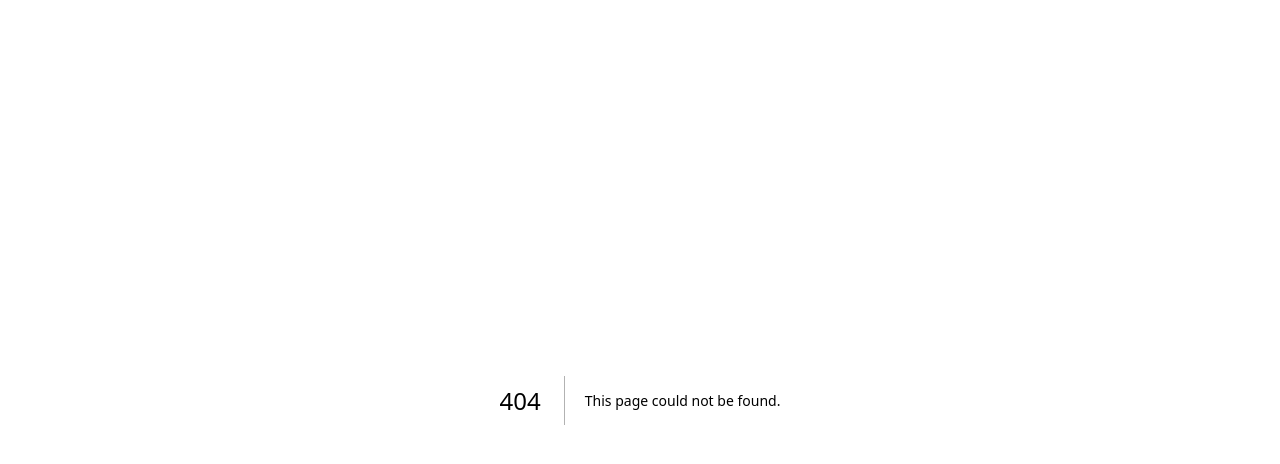
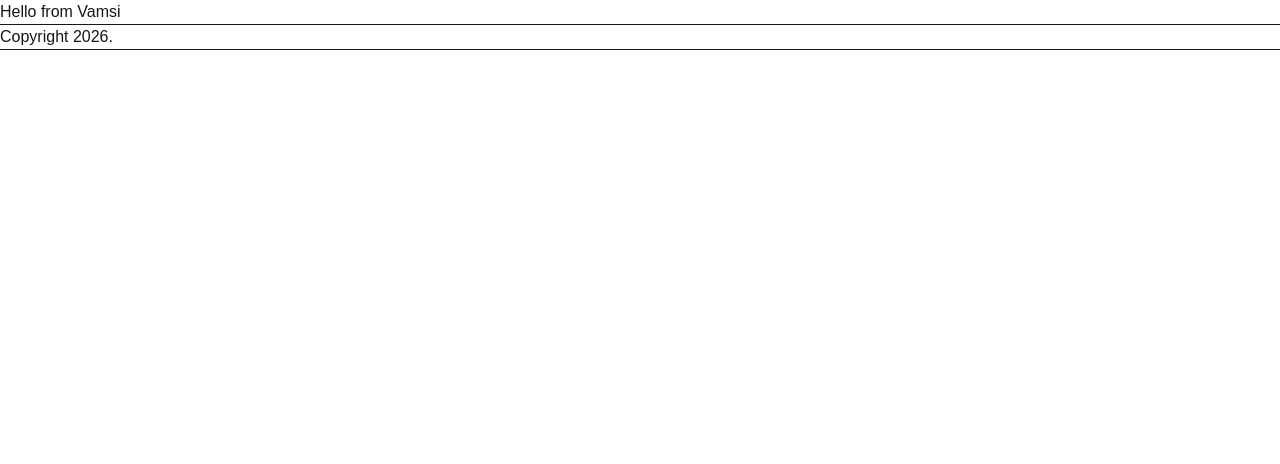
Before and after one commit to astardent/PedalPeer, a Next.js app in the folder web/: page /vamsi in a window 1280 px wide. Before the commit this address had no page. Shown: the top 464 px of the page. Built offline with nearby package versions, Linux system fonts and the light colour scheme.

Commit message:
adding sample component

```diff
--- /dev/null
+++ b/web/app/(pages)/test/page.tsx
@@ -0,0 +1,9 @@
+import Image from "next/image";
+
+export default function Home() {
+    return (
+        <div>
+            Hello from test
+        </div>
+    );
+}
--- /dev/null
+++ b/web/app/(pages)/vamsi/page.tsx
@@ -0,0 +1,9 @@
+import Image from "next/image";
+
+export default function Home() {
+    return (
+        <div>
+            Hello from Vamsi
+        </div>
+    );
+}
--- a/web/app/layout.tsx
+++ b/web/app/layout.tsx
@@ -1,6 +1,7 @@
 import type { Metadata } from "next";
 import { Geist, Geist_Mono } from "next/font/google";
 import "./globals.css";
+import Footer from "@/components/Footer";
 
 const geistSans = Geist({
   variable: "--font-geist-sans",
@@ -13,7 +14,7 @@ const geistMono = Geist_Mono({
 });
 
 export const metadata: Metadata = {
-  title: "Create Next App",
+  title: "PedalPeer",
   description: "Generated by create next app",
 };
 
@@ -23,7 +24,9 @@ export default function RootLayout({ children }: LayoutProps<"/">) {
       lang="en"
       className={`${geistSans.variable} ${geistMono.variable} h-full antialiased`}
     >
-      <body className="min-h-full flex flex-col">{children}</body>
+      <body className="min-h-full flex flex-col">{children}
+        <Footer />
+      </body>
     </html>
   );
 }
--- /dev/null
+++ b/web/components/Footer.tsx
@@ -0,0 +1,10 @@
+export default function Footer() {
+    return (
+        <div>
+            <hr />
+            Copyright 2026.
+            <hr />
+
+        </div>
+    )
+}
```
Also changed, not shown: 1 other file (tests, documents, lock files or other folders).
